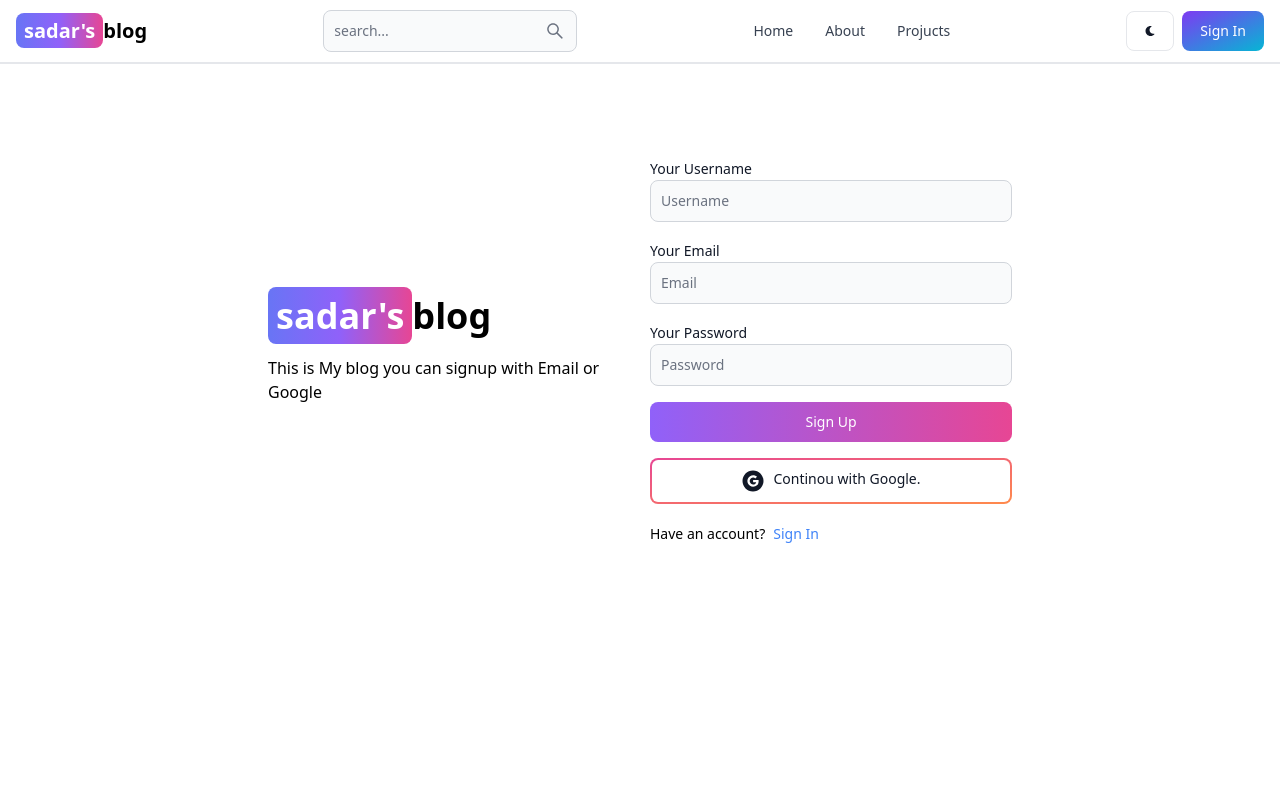
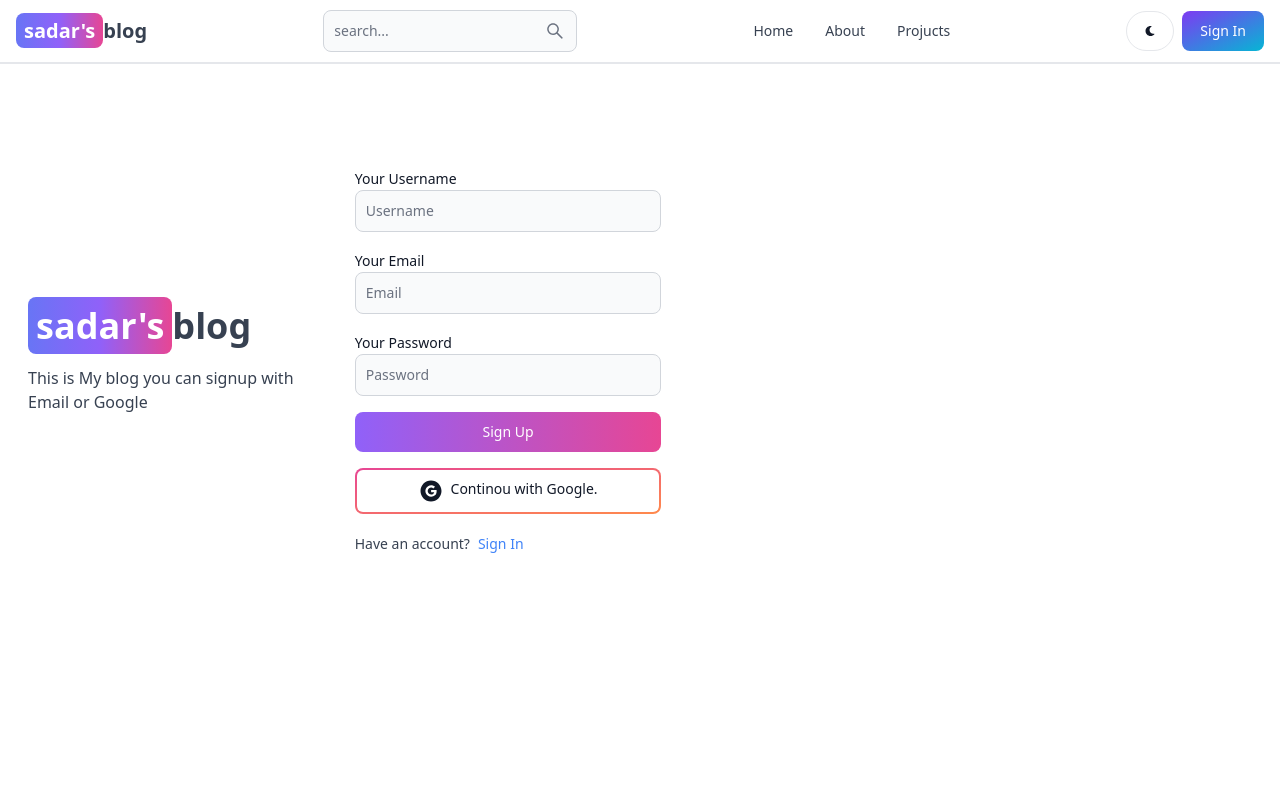
Before and after one commit to Sadar786/MyBlog-mern, a React (Vite) app in the folder client/: page /signup in a window 1280 px wide. Shown: the top 800 px of the page. Built offline with nearby package versions, Linux system fonts and the light colour scheme; no server answers.

Commit message:
dark mode functionality is added

```diff
--- a/client/src/App.jsx
+++ b/client/src/App.jsx
@@ -8,6 +8,7 @@ import Projects from './pages/Projects'
 import Header from './components/Header'
 import React from 'react'
 import Footer from './pages/Footer'
+
 
 export default function App() {
   return (
--- a/client/src/components/Header.jsx
+++ b/client/src/components/Header.jsx
@@ -3,11 +3,14 @@ import { Navbar, TextInput, Button , Dropdown, Avatar} from "flowbite-react";
 import { Link, useLocation } from "react-router-dom";
 import { AiOutlineSearch } from "react-icons/ai";
 import { FaMoon } from "react-icons/fa";
-import {useSelector } from 'react-redux';
+import {useSelector, useDispatch } from 'react-redux';
+import { toggleTheme } from "../redex/theme/ThemeSlice";
 
 export default function Header() {
   const path = useLocation().pathname;
+  const dispatch = useDispatch();
   const {currentUser} = useSelector(state => state.user)
+
   return (
     <Navbar className="border-b-2 align-middle justify-items-center justify-center">
       <Link
@@ -32,7 +35,7 @@ export default function Header() {
         <AiOutlineSearch />
       </Button>
       <div className="flex gap-2 md:order-2">
-        <Button className="w-12 h-10 hidden lg:inline" color="gray">
+        <Button className="w-12 h-10 hidden lg:inline" color="gray" pill onClick={() => dispatch(toggleTheme())}>
           <FaMoon />
         </Button>
         {
--- /dev/null
+++ b/client/src/components/ThemeProvider.jsx
@@ -0,0 +1,13 @@
+import React from "react";
+import { useSelector } from "react-redux";
+
+export default function themeProvider({ children }) {
+  const { theme } = useSelector((state) => state.theme);
+  return (
+    <div className={theme}>
+      <div className="bg-white text-gray-700 dark:text-gray-200 dark:bg-[rgb(16, 23, 42)]">
+        {children}
+        </div>
+    </div>
+  );
+}
--- a/client/src/firebase.js
+++ b/client/src/firebase.js
@@ -1,9 +1,6 @@
-// Import the functions you need from the SDKs you need
+
 import { initializeApp } from "firebase/app";
-// TODO: Add SDKs for Firebase products that you want to use
-// https://firebase.google.com/docs/web/setup#available-libraries
 
-// Your web app's Firebase configuration
 console.log(import.meta.env.VITE_firebaseAPIKey)
 const firebaseConfig = {
   apiKey: import.meta.env.VITE_firebaseAPIKey,
@@ -14,5 +11,4 @@ const firebaseConfig = {
   appId: "1:1055981936849:web:24a8f0406063eacc37a5f0"
 };
 
-// Initialize Firebase
 export const app = initializeApp(firebaseConfig);
--- a/client/src/main.jsx
+++ b/client/src/main.jsx
@@ -1,17 +1,18 @@
-import React from 'react'
-import ReactDOM from 'react-dom/client'
-import App from './App.jsx'
-import './index.css'
-import { store, persistore } from './redex/store.js'
-import {Provider} from 'react-redux'
-import { PersistGate } from 'redux-persist/integration/react'
+import React from "react";
+import ReactDOM from "react-dom/client";
+import App from "./App.jsx";
+import "./index.css";
+import { store, persistore } from "./redex/store.js";
+import { Provider } from "react-redux";
+import { PersistGate } from "redux-persist/integration/react";
+import ThemeProvider from "./components/ThemeProvider.jsx";
 
-
-ReactDOM.createRoot(document.getElementById('root')).render(
-
-    <PersistGate persistor={persistore}>
-  <Provider store={store}>
-    <App />
-  </Provider>
+ReactDOM.createRoot(document.getElementById("root")).render(
+  <PersistGate persistor={persistore}>
+    <Provider store={store}>
+      <ThemeProvider>
+        <App />
+      </ThemeProvider>
+    </Provider>
   </PersistGate>
-)
+);
--- a/client/src/pages/SignIn.jsx
+++ b/client/src/pages/SignIn.jsx
@@ -1,7 +1,7 @@
-import { Label, TextInput, Button, Alert, Spinner } from "flowbite-react";
+import { Label, TextInput, Button, Alert, Spinner, Card, Navbar } from "flowbite-react";
 import React, { useState } from "react";
 import { Link, useNavigate } from "react-router-dom";
- import {
+import {
   signInFailure,
   signInStart,
   signInSuccess,
@@ -13,7 +13,13 @@ export default function SignIn() {
   const [formData, setFormData] = useState({});
   const dispatch = useDispatch();
   const navigate = useNavigate();
-  const {loading, error: errorMessage} = useSelector(state => state.user);
+  const { loading, error: errorMessage } = useSelector((state) => state.user);
+  const theme = useSelector(state => state.theme.theme); // Assuming your theme state is stored under 'theme' slice
+
+  const containerStyle = {
+
+    backgroundColor: theme === 'dark' ? '#202938' : '#fff', // Set the background color based on the theme
+   };
 
   const handleChange = (e) => {
     setFormData({ ...formData, [e.target.id]: e.target.value.trim() });
@@ -22,7 +28,7 @@ export default function SignIn() {
   const handleSubmit = async (e) => {
     e.preventDefault();
     if (!formData.email || !formData.password) {
-      return dispatch(signInFailure("please provide all the fields."))
+      return dispatch(signInFailure("please provide all the fields."));
     }
     try {
       dispatch(signInStart());
@@ -33,12 +39,12 @@ export default function SignIn() {
       });
       if (!resp.ok) {
         const errorData = await resp.json();
-        dispatch(signInFailure(errorData.message))
+        dispatch(signInFailure(errorData.message));
         return;
       }
       const data = await resp.json();
       if (data.success === false) {
-        dispatch(signInFailure(data.errMessage))
+        dispatch(signInFailure(data.errMessage));
       }
       console.log("Response:", data);
       if (resp.ok) {
@@ -52,7 +58,8 @@ export default function SignIn() {
   };
 
   return (
-    <div className="min-h-screen mt-20">
+    <div className="pt-20" style={containerStyle}>
+    <div className="min-h-screen  dark:bg-[rgb(16, 23, 42)]">
       <div className="flex p-3 max-w-3xl mx-auto flex-col md:flex-row md:items-center gap-5">
         {/* left */}
         <div className="flex-1">
@@ -103,10 +110,10 @@ export default function SignIn() {
                   <span className="pl-3">Loading...</span>
                 </>
               ) : (
-                "Sign Up"
+                "Sign In"
               )}
             </Button>
-            <OAuth/>
+            <OAuth />
           </form>
           <div className="flex gap-2 text-sm mt-5">
             <span>don't have an account?</span>
@@ -122,5 +129,6 @@ export default function SignIn() {
         </div>
       </div>
     </div>
+    </div>
   );
 }
--- a/client/src/pages/SignUp.jsx
+++ b/client/src/pages/SignUp.jsx
@@ -1,4 +1,5 @@
- import { Label, TextInput, Button, Alert, Spinner } from "flowbite-react";
+import {Label, TextInput, Button, Alert, Spinner, Banner, Navbar} from "flowbite-react";
+
 import React, { useState } from "react";
 import { Link, useNavigate } from "react-router-dom";
 import OAuth from "../components/OAuth";
@@ -6,50 +7,50 @@ import OAuth from "../components/OAuth";
 export default function SignUp() {
   const [formData, setFormData] = useState({});
   const [errMessage, setErrorMessage] = useState(null);
-  const [loading , setLoading] = useState(false)
+  const [loading, setLoading] = useState(false);
   const navigate = useNavigate();
 
-  const handleChange = (e) =>{
-    setFormData({...formData, [e.target.id]: e.target.value.trim()})
-  }
+  const handleChange = (e) => {
+    setFormData({ ...formData, [e.target.id]: e.target.value.trim() });
+  };
 
   const handleSubmit = async (e) => {
     e.preventDefault();
-    if(!formData.username || !formData.email || !formData.password ){
-      return setErrorMessage("Please fill out All input field!")
+    if (!formData.username || !formData.email || !formData.password) {
+      return setErrorMessage("Please fill out All input field!");
     }
     try {
-      setLoading(true)
-      setErrorMessage(null)
-      const resp = await fetch('/api/signup', {
-        method: 'POST',
-        headers: { 'Content-Type': 'application/json' },
-        body: JSON.stringify(formData)
+      setLoading(true);
+      setErrorMessage(null);
+      const resp = await fetch("/api/signup", {
+        method: "POST",
+        headers: { "Content-Type": "application/json" },
+        body: JSON.stringify(formData),
       });
       if (!resp.ok) {
         throw new Error(`HTTP error! Status: ${resp.status}`);
       }
       const data = await resp.json();
-      if(data.success === false){
-        setErrorMessage(data.message)
+      if (data.success === false) {
+        setErrorMessage(data.message);
       }
-      console.log('Response:', data);
-      setLoading(false)
-      setErrorMessage(null)
-      if (resp.ok){
-        navigate('/')
+      console.log("Response:", data);
+      setLoading(false);
+      setErrorMessage(null);
+      if (resp.ok) {
+        navigate("/");
       }
     } catch (err) {
-      setErrorMessage(err.message)
-      console.error('Fetch error:', err);
-      setLoading(false)
+      setErrorMessage(err.message);
+      console.error("Fetch error:", err);
+      setLoading(false);
     }
   };
 
-
   return (
+    <Navbar>
       <div className="min-h-screen mt-20">
-      <div className="flex p-3 max-w-3xl mx-auto flex-col md:flex-row md:items-center gap-5">
+        <div className="flex p-3  max-w-3xl mx-auto flex-col md:flex-row md:items-center gap-5">
           {/* left */}
           <div className="flex-1">
             <Link
@@ -71,27 +72,47 @@ export default function SignUp() {
             <form className="flex flex-col gap-4" onSubmit={handleSubmit}>
               <div>
                 <Label value="Your Username" />
-              <TextInput type="text" placeholder="Username" id="username" onChange={handleChange}/>
+                <TextInput
+                  type="text"
+                  placeholder="Username"
+                  id="username"
+                  onChange={handleChange}
+                />
               </div>
               <div>
                 <Label value="Your Email" />
-              <TextInput type="text" placeholder="Email" id="email" onChange={handleChange}/>
+                <TextInput
+                  type="text"
+                  placeholder="Email"
+                  id="email"
+                  onChange={handleChange}
+                />
               </div>
               <div>
                 <Label value="Your Password" />
-              <TextInput type="text" placeholder="Password" id="password" onChange={handleChange}/>
+                <TextInput
+                  type="text"
+                  placeholder="Password"
+                  id="password"
+                  onChange={handleChange}
+                />
               </div>
-            <Button className="" gradientDuoTone="purpleToPink" type="submit" disabled={loading}>
-              {
-                loading ? (
+              <Button
+                className=""
+                gradientDuoTone="purpleToPink"
+                type="submit"
+                disabled={loading}
+              >
+                {loading ? (
                   <>
                     <Spinner className="sm" />
                     <span className="pl-3">Loading...</span>
                   </>
-                ): "Sign Up"
-              }
+                ) : (
+                  "Sign Up"
+                )}
               </Button>
-            <OAuth/>
+              <OAuth />
             </form>
             <div className="flex gap-2 text-sm mt-5">
               <span>Have an account?</span>
@@ -99,15 +120,14 @@ export default function SignUp() {
                 Sign In
               </Link>
             </div>
-          {
-            errMessage && (
-            <Alert className="mt-5 " color='failure' >
+            {errMessage && (
+              <Alert className="mt-5 " color="failure">
                 {errMessage}
               </Alert>
-            )
-          }
+            )}
           </div>
         </div>
       </div>
+    </Navbar>
   );
 }
--- a/client/src/redex/store.js
+++ b/client/src/redex/store.js
@@ -1,10 +1,12 @@
 import { configureStore, combineReducers } from '@reduxjs/toolkit';
 import userReducer from './user/userSlice.js';
+import ThemeReducer from './theme/ThemeSlice.js'
 import { persistReducer, persistStore } from 'redux-persist';
 import storage from 'redux-persist/lib/storage';
 
 const rootReducer = combineReducers({
   user: userReducer,
+  theme: ThemeReducer,
 });
 
 const persistConfig = {
--- /dev/null
+++ b/client/src/redex/theme/ThemeSlice.js
@@ -0,0 +1,19 @@
+import {createSlice} from '@reduxjs/toolkit';
+
+const initialState = {
+    theme: 'light',
+};
+
+const themeSlice = createSlice({
+    name: 'theme',
+    initialState,
+    reducers: {
+        toggleTheme: (state) => {
+            state.theme = state.theme === 'light' ? 'dark' : 'light';
+        },
+        }
+});
+
+export const {toggleTheme} = themeSlice.actions;
+
+export default themeSlice.reducer;
```
Lines whose indentation alone changed are shown as unchanged.
